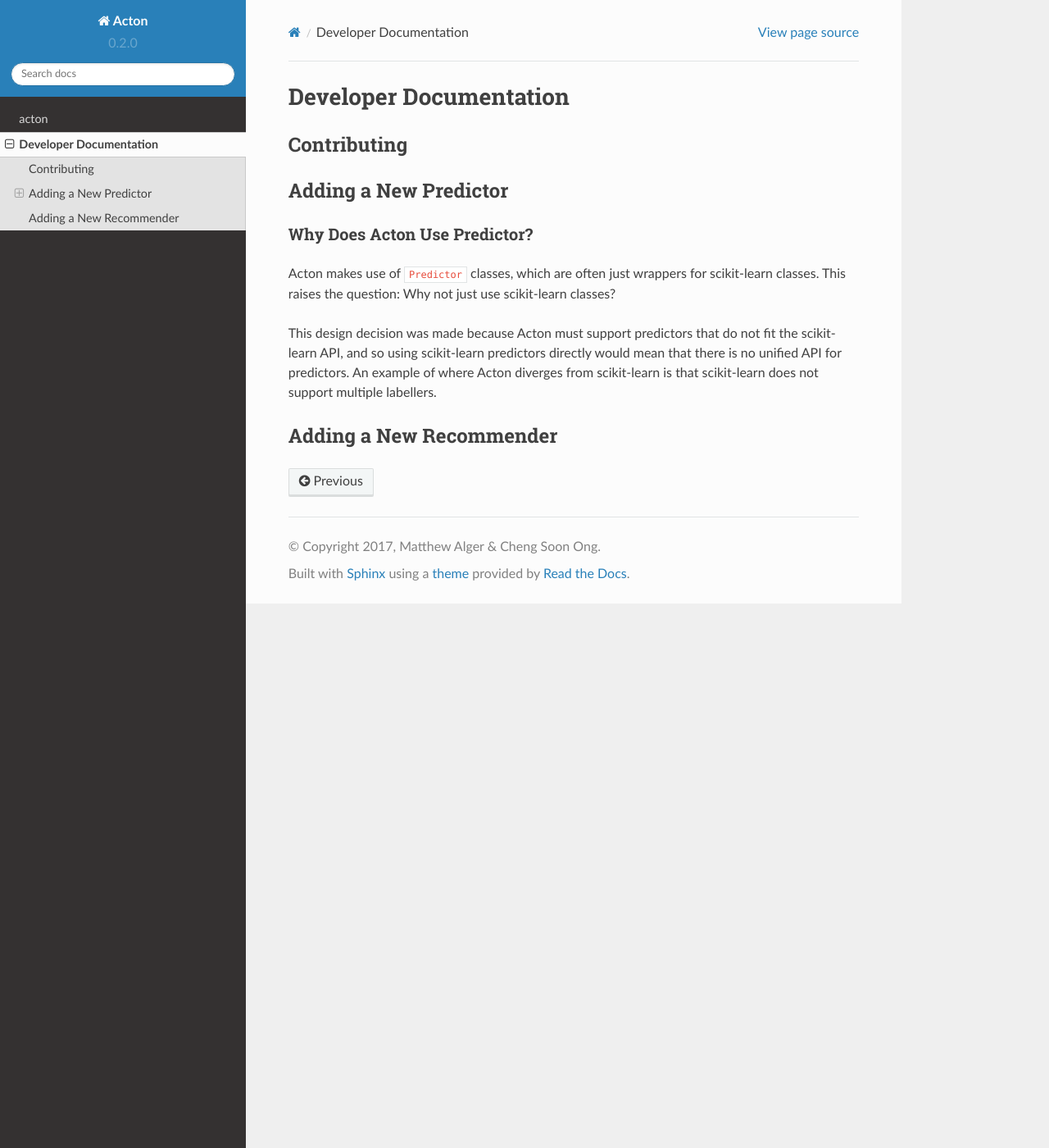
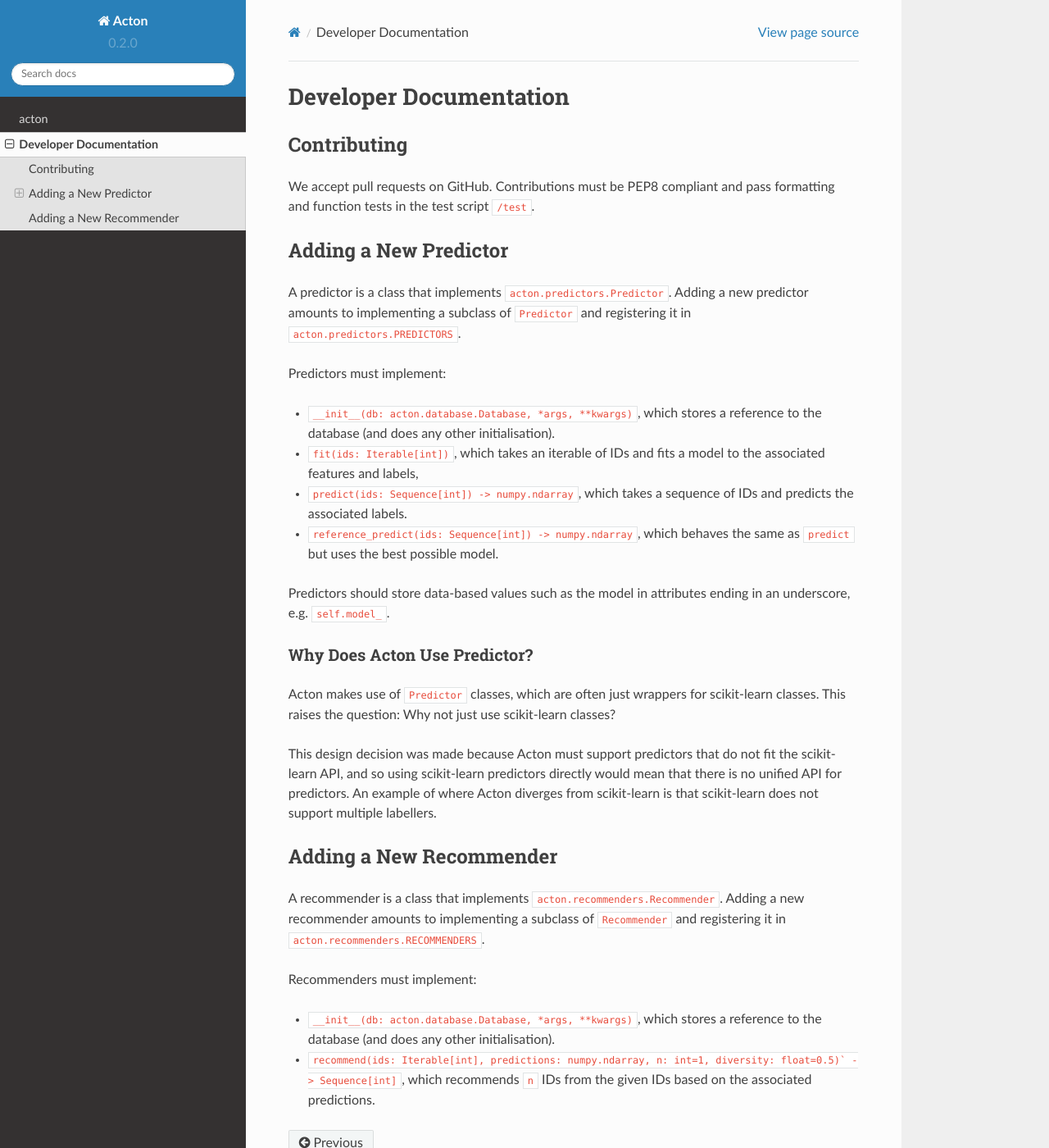
Before and after one commit to chengsoonong/acton, a Sphinx documentation site: the page built from docs/source/dev.rst, in a window 1280 px wide and 1400 px high. Shown: the whole window at 82% size. Built offline with Sphinx 7.4.7 and the Read the Docs theme 2.0.0, drawn with Linux system fonts in a browser that asks for light colours.

Commit message:
Finished dev docs. Resolves #72.

```diff
--- a/docs/source/dev.rst
+++ b/docs/source/dev.rst
@@ -4,15 +4,46 @@
 Contributing
 ------------
 
+We accept pull requests on GitHub. Contributions must be PEP8 compliant and pass
+formatting and function tests in the test script ``/test``.
+
 Adding a New Predictor
 ----------------------
+
+A predictor is a class that implements ``acton.predictors.Predictor``. Adding a
+new predictor amounts to implementing a subclass of ``Predictor`` and
+registering it in ``acton.predictors.PREDICTORS``.
+
+Predictors must implement:
+
+- ``__init__(db: acton.database.Database, *args, **kwargs)``, which stores a reference to the database (and does any other initialisation).
+- ``fit(ids: Iterable[int])``, which takes an iterable of IDs and fits a model
+  to the associated features and labels,
+- ``predict(ids: Sequence[int]) -> numpy.ndarray``, which takes a sequence of
+  IDs and predicts the associated labels.
+- ``reference_predict(ids: Sequence[int]) -> numpy.ndarray``, which behaves the same as ``predict`` but uses the best possible model.
+
+Predictors should store data-based values such as the model in attributes ending in an underscore, e.g. ``self.model_``.
 
 Why Does Acton Use Predictor?
 #############################
 
-Acton makes use of ``Predictor`` classes, which are often just wrappers for scikit-learn classes. This raises the question: Why not just use scikit-learn classes?
+Acton makes use of ``Predictor`` classes, which are often just wrappers for
+scikit-learn classes. This raises the question: Why not just use scikit-learn
+classes?
 
-This design decision was made because Acton must support predictors that do not fit the scikit-learn API, and so using scikit-learn predictors directly would mean that there is no unified API for predictors. An example of where Acton diverges from scikit-learn is that scikit-learn does not support multiple labellers.
+This design decision was made because Acton must support predictors that do not
+fit the scikit-learn API, and so using scikit-learn predictors directly would
+mean that there is no unified API for predictors. An example of where Acton
+diverges from scikit-learn is that scikit-learn does not support multiple
+labellers.
 
 Adding a New Recommender
 ------------------------
+
+A recommender is a class that implements ``acton.recommenders.Recommender``. Adding a new recommender amounts to implementing a subclass of ``Recommender`` and registering it in ``acton.recommenders.RECOMMENDERS``.
+
+Recommenders must implement:
+
+- ``__init__(db: acton.database.Database, *args, **kwargs)``, which stores a reference to the database (and does any other initialisation).
+- ``recommend(ids: Iterable[int], predictions: numpy.ndarray, n: int=1, diversity: float=0.5)` -> Sequence[int]``, which recommends ``n`` IDs from the given IDs based on the associated predictions.
```
